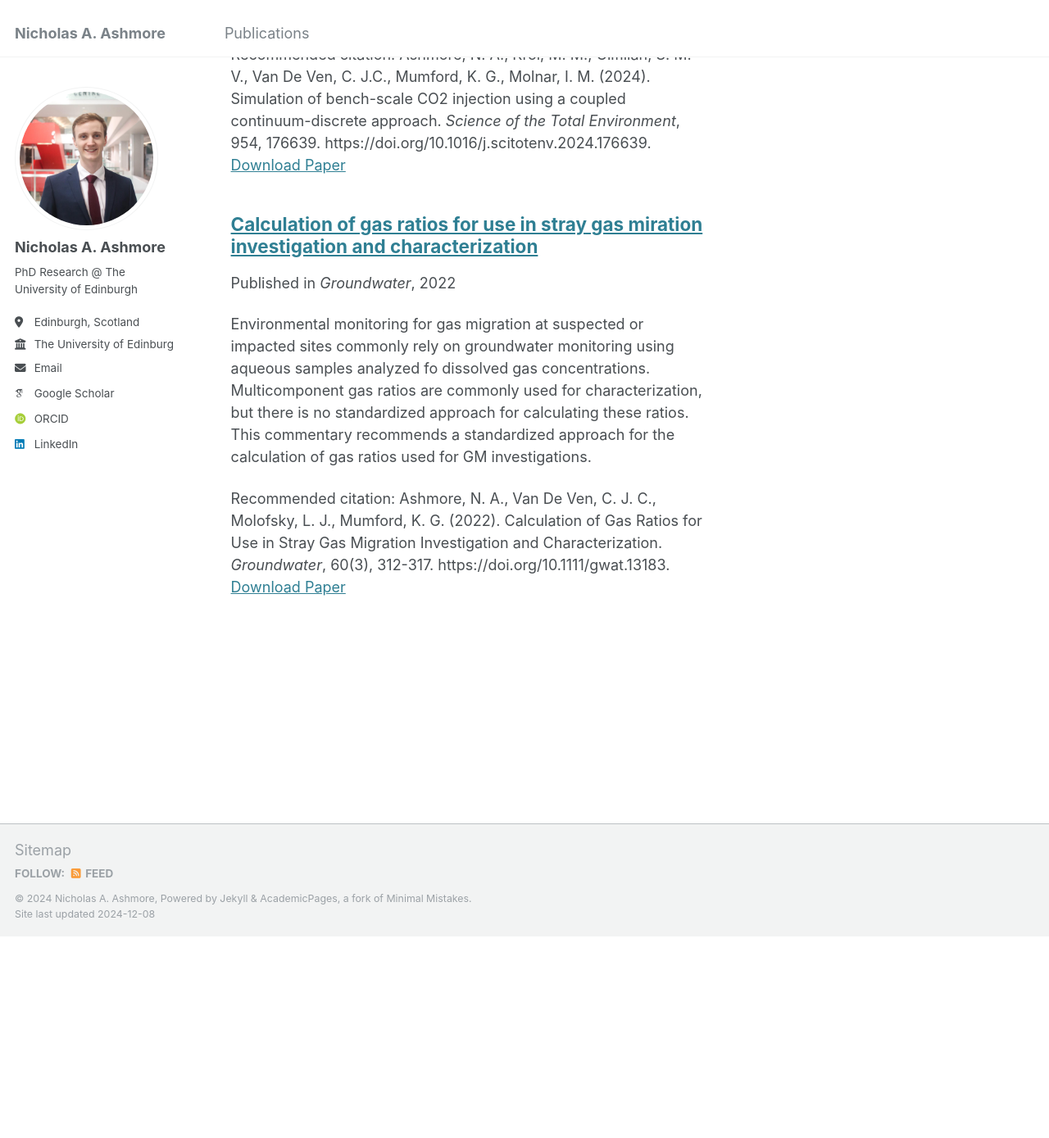
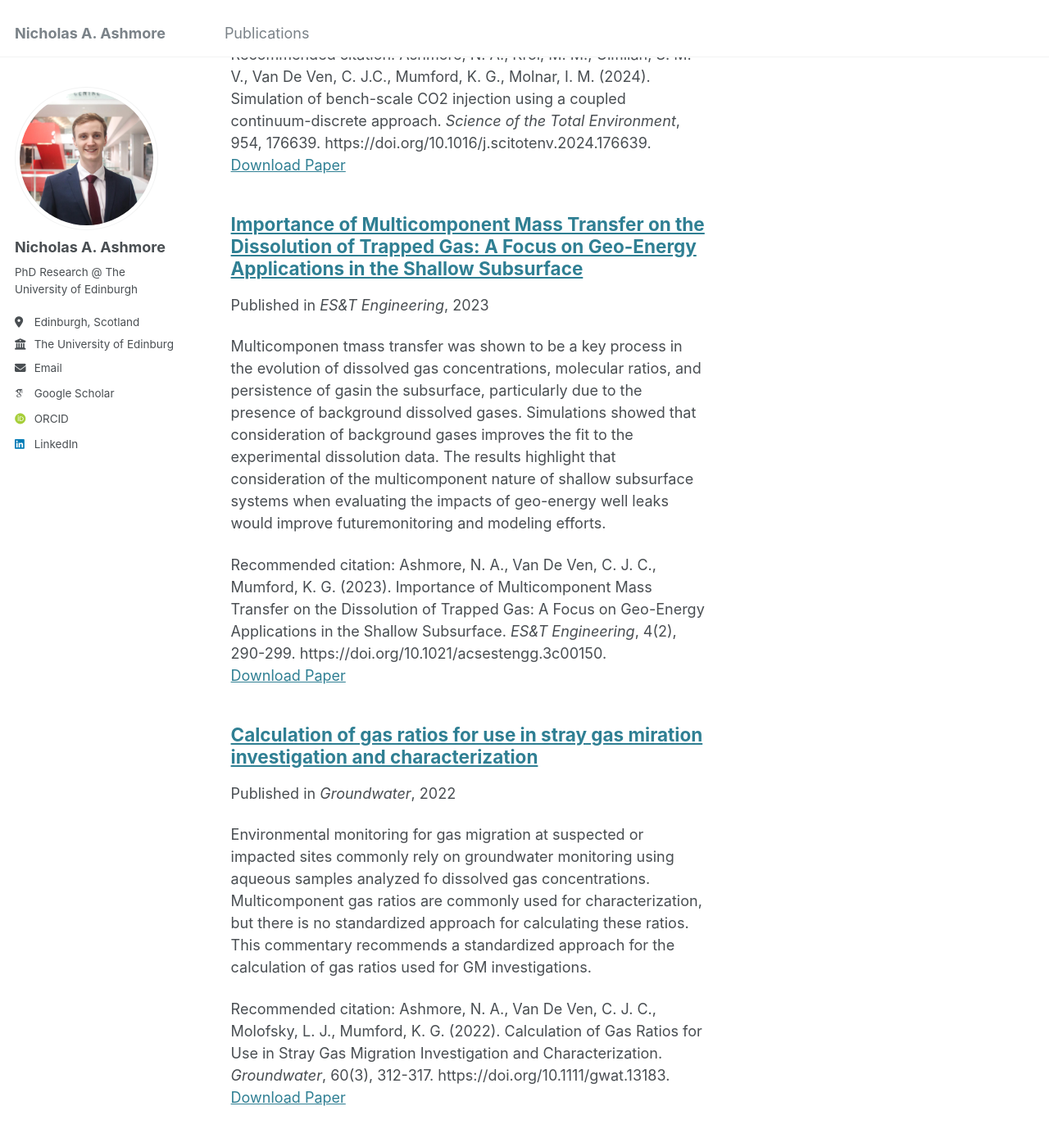
Before and after one commit to nashmore-edi/nashmore-edi.github.io, a Jekyll site: the page built from _pages/publications.html, in a window 1280 px wide and 1400 px high, scrolled down 593 px. Shown: the top 1389 px of the window at 82% size. Built offline with Jekyll 4.4.1, drawn with Linux system fonts in a browser that asks for light colours; some web fonts are replaced; before the commit the page ends 1736 px from its top, so only the background shows below that.

Commit message:
Replaced the previous document

```diff
--- /dev/null
+++ b/_publications/2023-Multicomponent-mass-transfer-geoenergy.md
@@ -0,0 +1,13 @@
+---
+title: "Importance of Multicomponent Mass Transfer on the Dissolution of Trapped Gas: A Focus on Geo-Energy Applications in the Shallow Subsurface"
+collection: publications
+category: manuscripts
+permalink: /publication/2023-Multicomponent-mass-transfer-geoenergy
+excerpt: 'Multicomponen tmass transfer was shown to be a key process in the evolution of dissolved gas concentrations, molecular ratios, and persistence of gasin the subsurface, particularly due to the presence of background dissolved gases. Simulations showed that consideration of background gases improves the fit to the experimental dissolution data. The results highlight that consideration of the multicomponent nature of shallow subsurface systems when evaluating the impacts of geo-energy well leaks would improve futuremonitoring and modeling efforts.'
+date: 2023-11-23
+venue: 'ES&T Engineering'
+paperurl: 'https://pubs.acs.org/doi/full/10.1021/acsestengg.3c00150'
+citation: 'Ashmore, N. A., Van De Ven, C. J. C., Mumford, K. G. (2023). Importance of Multicomponent Mass Transfer on the Dissolution of Trapped Gas: A Focus on Geo-Energy Applications in the Shallow Subsurface. <i>ES&T Engineering</i>, 4(2), 290-299. https://doi.org/10.1021/acsestengg.3c00150.'
+---
+
+Migration of gases from geo-energy wells has the potential to impact groundwater and surface water and to emit greenhouse gases into the atmosphere. Gas migration is complex, which complicates detection and monitoring in the field. Multicomponent mass transfer is known to impact the dissolution of trapped gas; however, these effects have not yet been quantified in the context of gas migration. In this study, gases of varying compositions were trapped in a sand-packed column, and dissolved gas concentrations were measured during subsequent water flushing. These experiments were then simulated using MIN3P to provide further insights into the dissolution of multicomponent gases and the effects of dissolved background gases, which are abundant in shallow groundwater environments. Multicomponent mass transfer was shown to be a key process in the evolution of dissolved gas concentrations, molecular ratios, and persistence of gas in the subsurface, particularly due to the presence of background dissolved gases. Simulations showed that consideration of background gases improves the fit to the experimental dissolution data. The results highlight that consideration of the multicomponent nature of shallow subsurface systems when evaluating the impacts of geo-energy well leaks would improve future monitoring and modeling efforts.
```
Also changed, not shown: _pages/about.md (+1 -1 lines), 1 other file.
